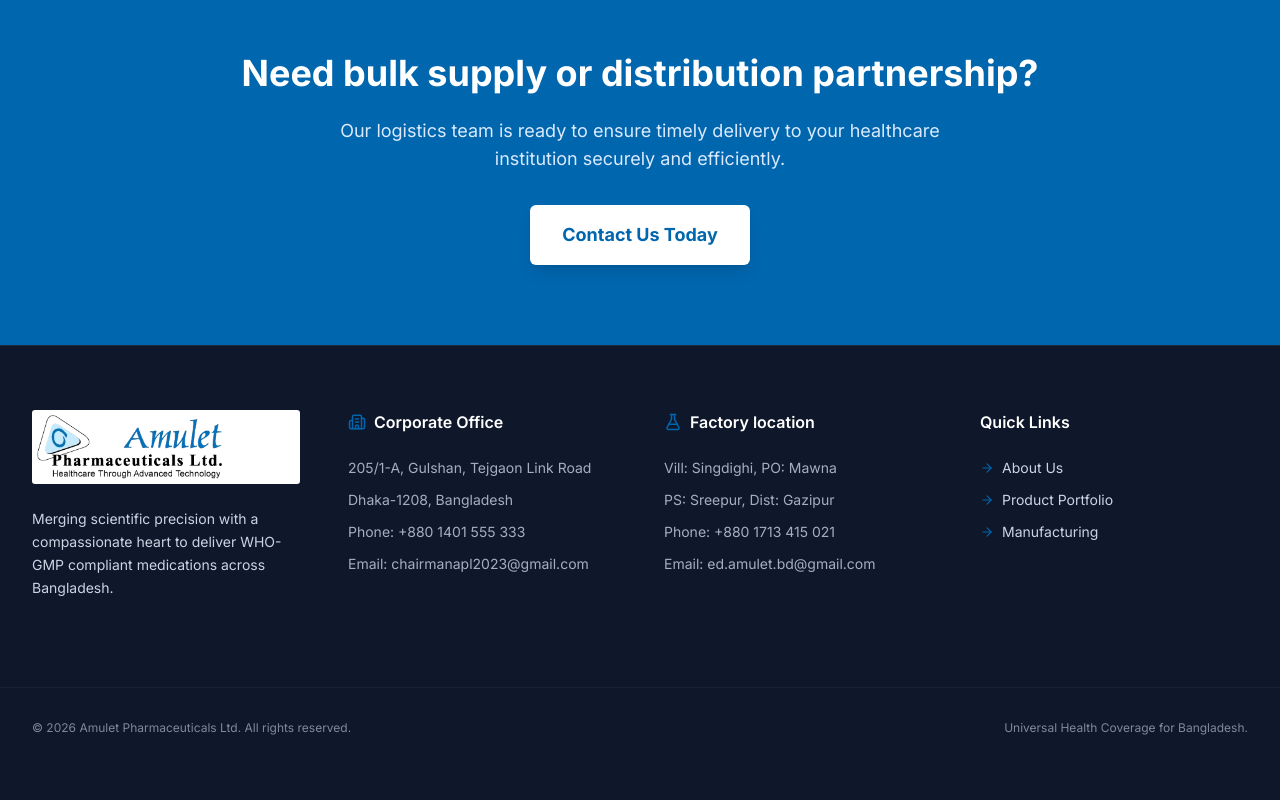
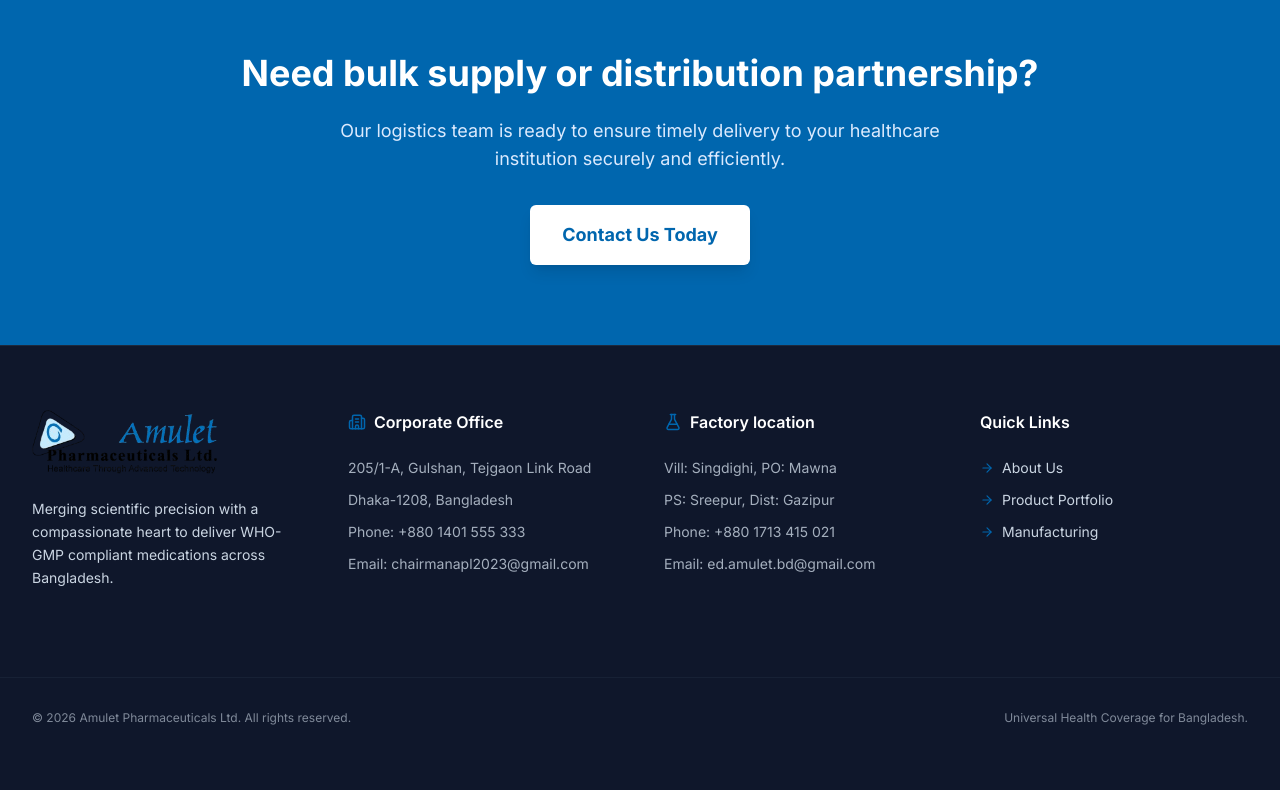
Before and after one commit to ahsunxda-amulet/amu2026, a React (Vite) app: page / in a window 1280 px wide. Shown: the part 3762-4562 px from the top of the page. Built offline with nearby package versions, Linux system fonts and the light colour scheme.

Commit message:
Update Layout.tsx
add css class in logo

```diff
--- a/src/components/Layout.tsx
+++ b/src/components/Layout.tsx
@@ -126,8 +126,8 @@
         <div className="max-w-7xl mx-auto px-4 sm:px-6 lg:px-8 grid grid-cols-1 md:grid-cols-4 gap-12">
           <div className="col-span-1 md:col-span-1 lg:col-span-1">
             <div className="mb-6">
-                  <div class="m-bg-white">
-      <img
+                  <div>
+      <img class="m-bg-white"
 
         src="/images/logo.png"
         alt="Amulet Pharmaceuticals Ltd."
```
